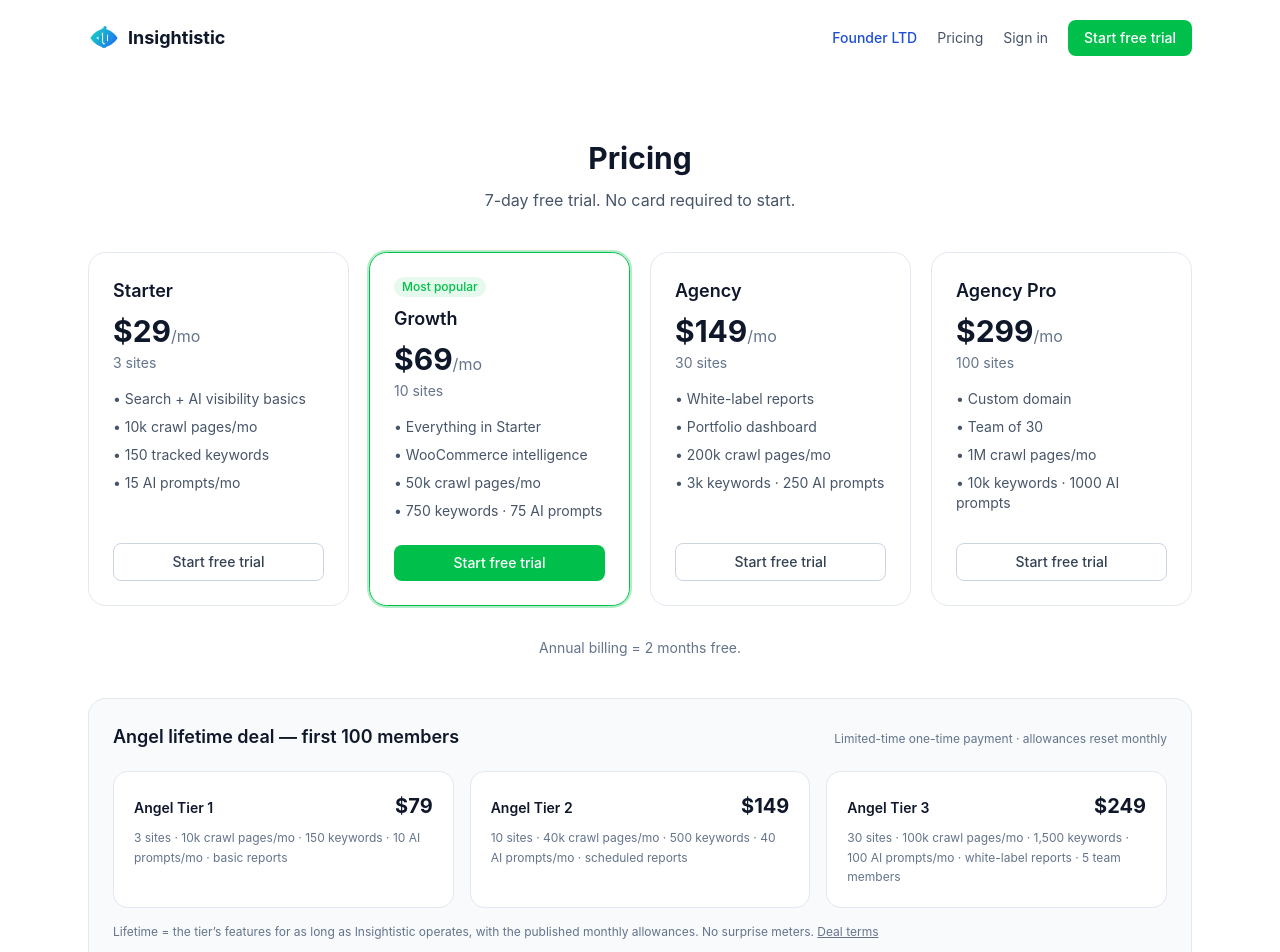
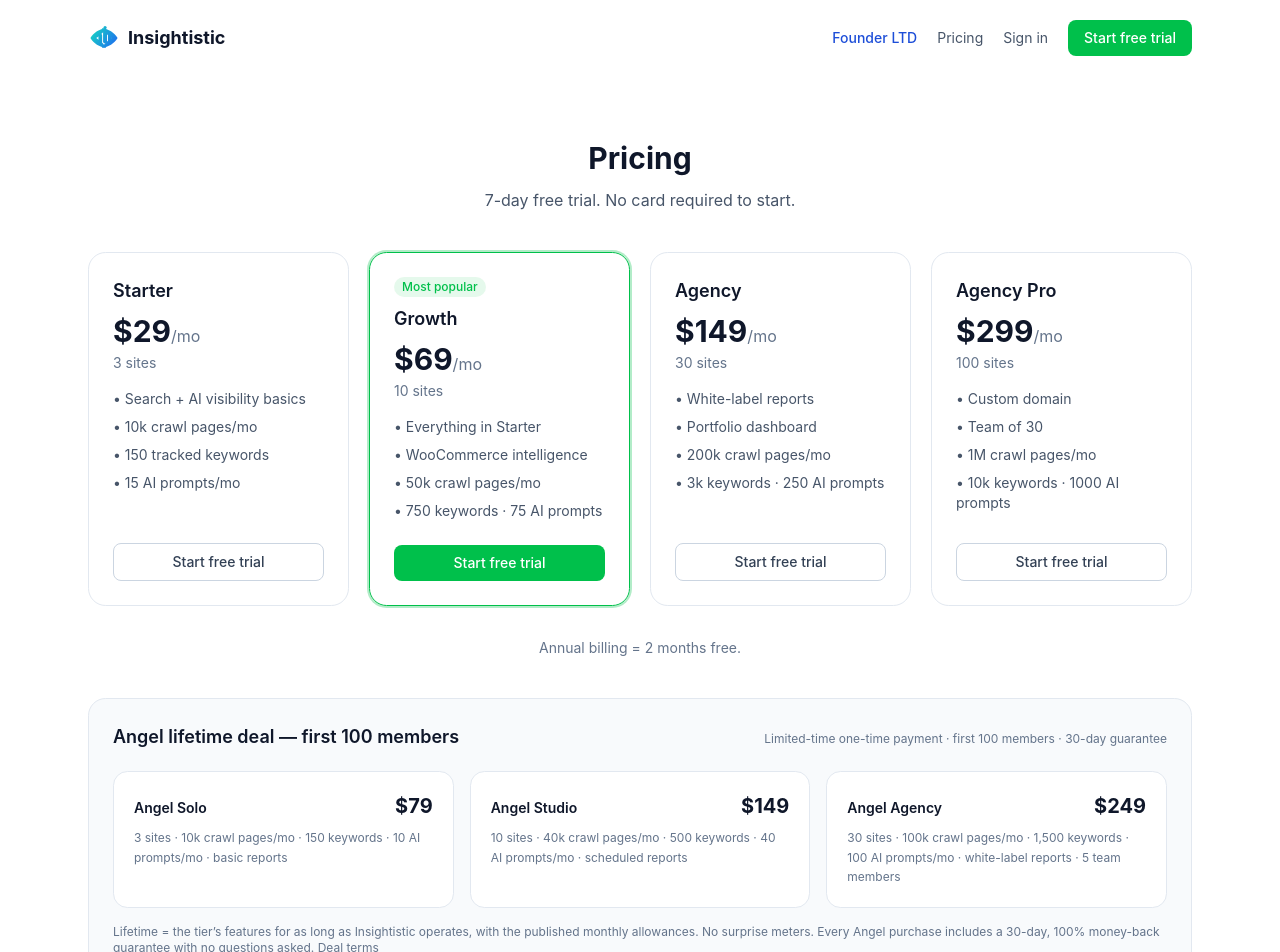
Before and after one commit to Shubochandrosarker/insightistic-app, a Next.js app in the folder insightistic-app/: page /pricing in a window 1280 px wide. Shown: the top 952 px of the page. Built offline with nearby package versions, Linux system fonts and the light colour scheme; no server answers.

Commit message:
feat: align app pricing with Angel offer

```diff
--- a/insightistic-app/app/pricing/page.tsx
+++ b/insightistic-app/app/pricing/page.tsx
@@ -6,9 +6,9 @@ import Link from "next/link";
 // Angel LTD teaser (roadmap doc 24). Static copy — the launch cap is
 // communicated without fake scarcity counters.
 const founderTiers = [
-  { name: "Angel Tier 1", price: 79, limits: "3 sites · 10k crawl pages/mo · 150 keywords · 10 AI prompts/mo · basic reports" },
-  { name: "Angel Tier 2", price: 149, limits: "10 sites · 40k crawl pages/mo · 500 keywords · 40 AI prompts/mo · scheduled reports" },
-  { name: "Angel Tier 3", price: 249, limits: "30 sites · 100k crawl pages/mo · 1,500 keywords · 100 AI prompts/mo · white-label reports · 5 team members" },
+  { name: "Angel Solo", price: 79, limits: "3 sites · 10k crawl pages/mo · 150 keywords · 10 AI prompts/mo · basic reports" },
+  { name: "Angel Studio", price: 149, limits: "10 sites · 40k crawl pages/mo · 500 keywords · 40 AI prompts/mo · scheduled reports" },
+  { name: "Angel Agency", price: 249, limits: "30 sites · 100k crawl pages/mo · 1,500 keywords · 100 AI prompts/mo · white-label reports · 5 team members" },
 ];
 
 // Sibling products in the WordPressistic ecosystem. Verifyistic has no
@@ -48,7 +48,7 @@ export default function Pricing() {
         <div className="mt-10 rounded-2xl border border-slate-200 bg-slate-50 p-6">
           <div className="flex flex-wrap items-baseline justify-between gap-2">
             <h2 className="text-lg font-semibold text-slate-900">Angel lifetime deal — first 100 members</h2>
-            <span className="text-xs text-slate-500">Limited-time one-time payment · allowances reset monthly</span>
+            <span className="text-xs text-slate-500">Limited-time one-time payment · first 100 members · 30-day guarantee</span>
           </div>
           <div className="mt-5 grid gap-4 sm:grid-cols-3">
             {founderTiers.map((t) => (
@@ -63,7 +63,7 @@ export default function Pricing() {
           </div>
           <p className="mt-4 text-xs text-slate-500">
             Lifetime = the tier&rsquo;s features for as long as Insightistic operates, with the published monthly
-            allowances. No surprise meters. <Link href="/terms" className="underline hover:text-slate-700">Deal terms</Link>
+            allowances. No surprise meters. Every Angel purchase includes a 30-day, 100% money-back guarantee with no questions asked. <Link href="/terms" className="underline hover:text-slate-700">Deal terms</Link>
           </p>
           <div className="mt-4">
             <Link
```
